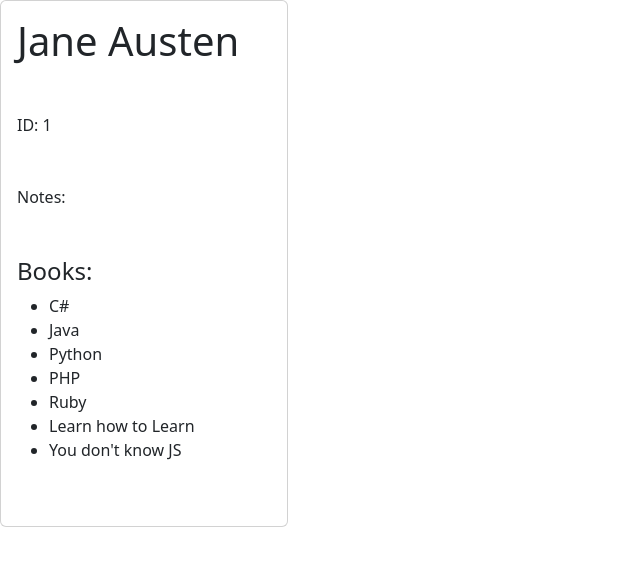
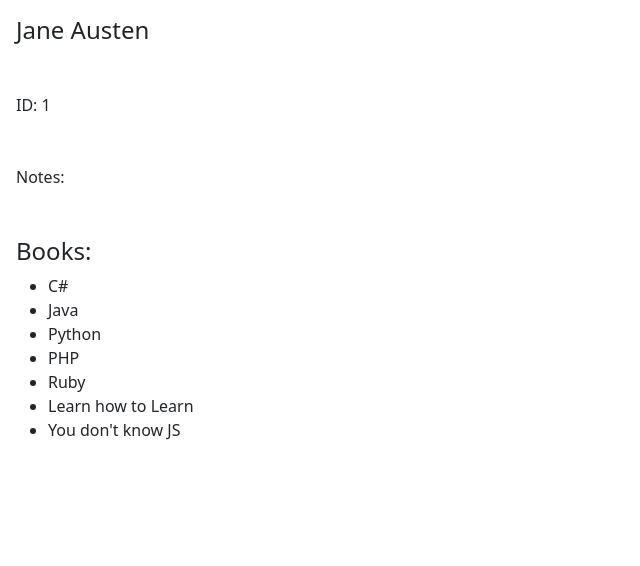
Before and after one commit to RiyadBustami/Django_fundamentals, a Django app: page /authors/1/ in a window 1280 px wide. Shown: the top 566 px of the page, without its empty margins (0-640 px from the left). Run offline with Django 4.2, Linux system fonts and the light colour scheme; data comes from the database, SQL or seed files in the repository.

Commit message:
css updates

```diff
--- a/books_authors_proj/books_authors_app/templates/authors_show.html
+++ b/books_authors_proj/books_authors_app/templates/authors_show.html
@@ -8,9 +8,9 @@
     <title>Books & Authors</title>
 </head>
 <body>
-    <main class="card" style="width: 18rem;">
+    <main class="card border-0" style="width: 18rem;">
         <div class="card-body">
-            <h1 class="card-title">{{author.first_name}} {{author.last_name}}</h1>
+            <h1 class="card-title fs-4">{{author.first_name}} {{author.last_name}}</h1>
             <div class="card-text my-5">
                 <span>ID: {{author.id}}</span>
             </div>
```
